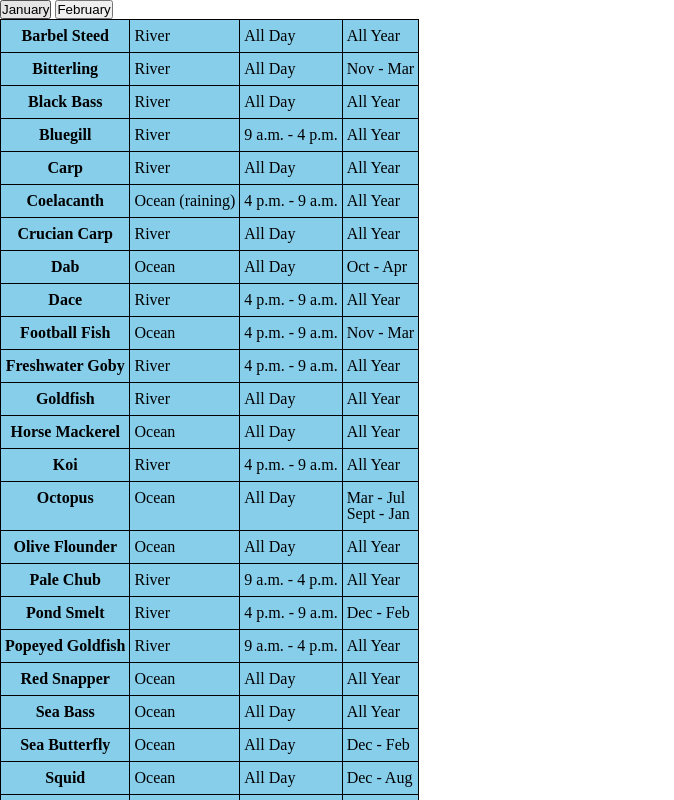
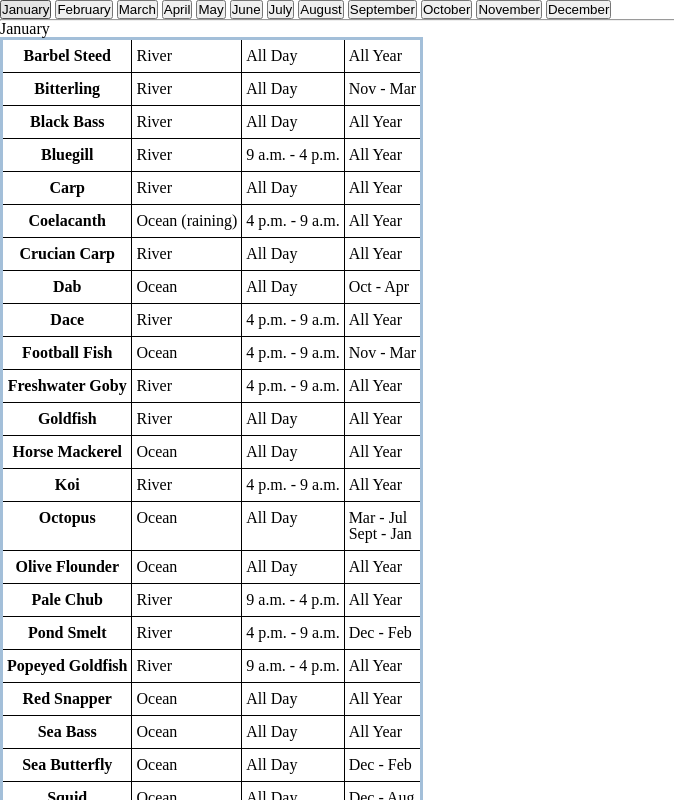
Before and after one commit to ElecRei/WildWorld-Fishing-Guide, a plain HTML site: page root/index.html in a window 1280 px wide. Both pictures are taken after a click on the button "January". Shown: the top 800 px of the page, without its empty margins (0-674 px from the left). Drawn offline with nearby package versions, Linux system fonts and the light colour scheme.

Commit message:
Big Update: The functionality is complete, next steps is design and optimization.

```diff
--- a/root/index.html
+++ b/root/index.html
@@ -58,13 +58,7 @@
                     /* PAGE STYLING
                     ============= */
 
-                        #tableOne {
-                            background: orange;
-                        }
 
-                        #tableTwo {
-                            background: skyblue;
-                        }
 
                     /* ========== */
 
@@ -81,83 +75,104 @@
             </script>
 
             <!-- Project List -->
-            <script type="text/javascript" src="js/fishList.js"></script>
+            <script type="text/javascript" src="../js/fishList.js"></script>
 
     </head>
 
 
     <body>
 
-        <button type="button" onclick="monthFunc()" value="Jan">January</button>
-        <button type="button" onclick="monthFunc()" value="Feb">February</button>
+        <button type="button" value="Jan">January</button>
 
-        <table id="tableTwo"></table>
+        <button type="button" value="Feb">February</button>
 
-        <table id="tableOne">
+        <button type="button" value="Mar">March</button>
 
-        </table>
+        <button type="button" value="Apr">April</button>
+
+        <button type="button" value="May">May</button>
+
+        <button type="button" value="Jun">June</button>
+
+        <button type="button" value="Jul">July</button>
+
+        <button type="button" value="Aug">August</button>
+
+        <button type="button" value="Sept">September</button>
+
+        <button type="button" value="Oct">October</button>
+
+        <button type="button" value="Nov">November</button>
+
+        <button type="button" value="Dec">December</button>
+
+        <hr>
+
+        <h2 id="titleOutput"></h2>
+
+            <table id="tableTwo"></table>
 
         <script>
 
             console.log(fishList[0]);
 
+            masterList = fishList;
+
+            console.log("Master Fish List: ", masterList);
 
 
-                for(var i=0; i < 56; i++){
-                    $('#tableOne').append(
-                        "<tr><th>" + fishList[i].fishName + "</th>" +
-                        "<td>" + fishList[i].fishLoc + "</td>" +
-                        "<td>" + fishList[i].fishTime + "</td>" +
-                        "<td>" + fishList[i].fishAvbl + "</td>" +
+
+            $("button").on("click", function(){
+                btnVal = $(this).val();
+                crntMonth = $(this).text();
+                console.log(btnVal);
+                console.log(crntMonth);
+                monthSelect(btnVal);
+            });
+
+            function outputTable(tableId, month) {
+                console.log(month);
+                console.log(/*"filter result " + */filterResult);
+                for(var i=0; i < filterResult.length; i++){
+                    $('#table' + tableId).append(
+                        "<tr><th>" + filterResult[i].fishName + "</th>" +
+                        "<td>" + filterResult[i].fishLoc + "</td>" +
+                        "<td>" + filterResult[i].fishTime + "</td>" +
+                        "<td>" + filterResult[i].fishAvbl + "</td>" +
                         "</tr>"
                     );
                 }
+                if(month === "Jan"){ $("#tableTwo").css("border", "solid 3px #A3BFD9")};
+                if(month === "Feb"){ $("#tableTwo").css("border", "solid 3px #F299B1")};
+                if(month === "Mar"){ $("#tableTwo").css("border", "solid 3px #7BB599")};
+                if(month === "Apr"){ $("#tableTwo").css("border", "solid 3px #0A909B")};
+                if(month === "May"){ $("#tableTwo").css("border", "solid 3px #FFE877")};
+                if(month === "Jun"){ $("#tableTwo").css("border", "solid 3px #CF4404")};
+                if(month === "Jul"){ $("#tableTwo").css("border", "solid 3px #F24C3D")};
+                if(month === "Aug"){ $("#tableTwo").css("border", "solid 3px #A2CE6F")};
+                if(month === "Sept"){ $("#tableTwo").css("border", "solid 3px #F2B680")};
+                if(month === "Oct"){ $("#tableTwo").css("border", "solid 3px #FF6302")};
+                if(month === "Nov"){ $("#tableTwo").css("border", "solid 3px #CFBACE")};
+                if(month === "Dec"){ $("#tableTwo").css("border", "solid 3px #D93636")};
+            }
 
-                var monthSelection;
+            function monthSelect(month) {
 
-                var filterResult;
+                $("#titleOutput").text(crntMonth);
 
-                function monthFunc(){
+                if($("#tableTwo").children().length > 0){
 
-                    if($("#tableTwo").children().length > 0){
+                    $("#tableTwo").empty();
 
-                        $("#tableTwo").empty();
-
-                        delete filterResult;
-                    }
-
-                    //var filterResult;
-
-                    function outputTable(){
-
-                        for(var i=0; i < filterResult.length; i++){
-                            $('#tableTwo').append(
-                                "<tr><th>" + filterResult[i].fishName + "</th>" +
-                                "<td>" + filterResult[i].fishLoc + "</td>" +
-                                "<td>" + filterResult[i].fishTime + "</td>" +
-                                "<td>" + filterResult[i].fishAvbl + "</td>" +
-                                "</tr>"
-                            );
-                        }
-
-                        if(monthSelection == "Jan"){ $("#tableTwo").css("background-color", "skyblue")}
-
-                    }
-
-                    if($("button").val() == "Jan"){
-
-                        filterResult = fishList.filter(x => x.fishAvblEx.includes("Jan"));
-
-
-                        console.log(filterResult);
-
-                        outputTable();
-
-                    }
-
+                    delete filterResult;
                 }
 
+                filterResult = fishList.filter(x => x.fishAvblEx.includes(month));
 
+                console.log(filterResult);
+
+                outputTable("Two", month);
+            }
 
         </script>
 
```
Also changed, not shown: root/wip-files/index-elecrei-11-13-18-a.html (renamed from root/wip-files/index-elecrei-11-13-18.html, +59 -6 lines), root/wip-files/index-elecrei-11-13-18-b.html (added, +181 -0 lines), 1 other file.
